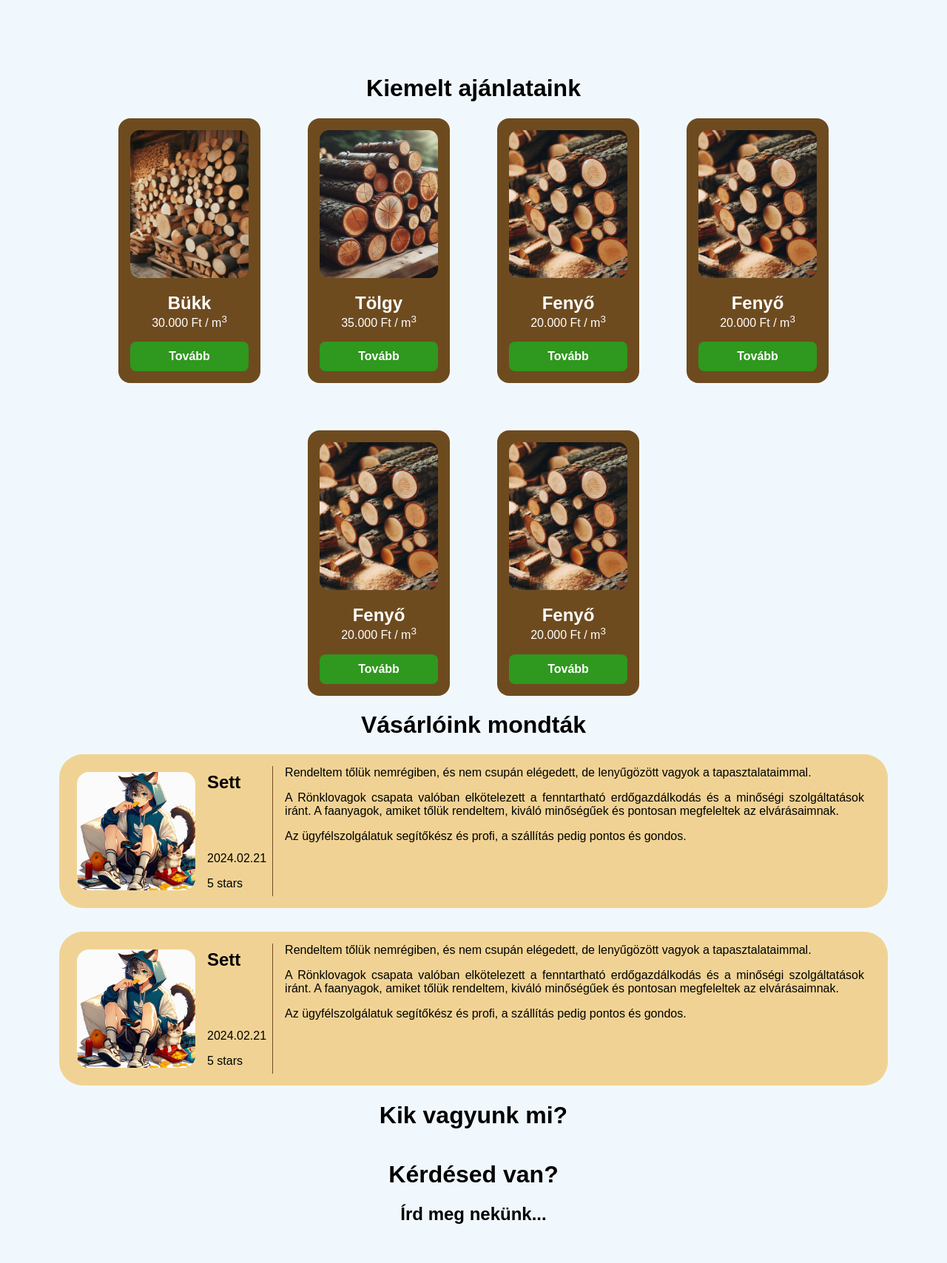
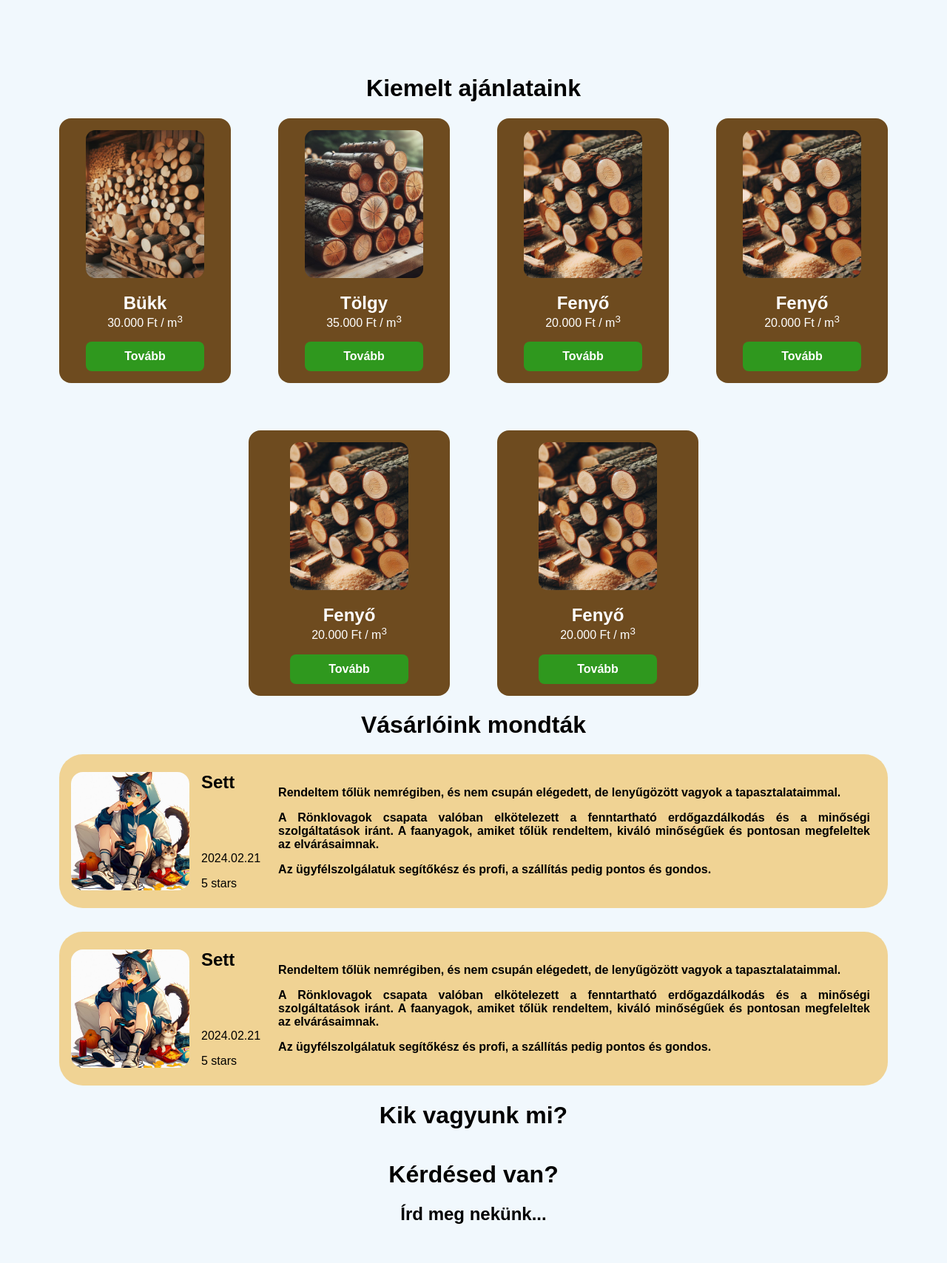
Before and after one commit to alukacs03/webterv_projekt_2024, a PHP site: page /pages/index.html in a window 1280 px wide. Shown: the part 80-1788 px from the top of the page at 74% size. Run offline with PHP 8.4, Linux system fonts and the light colour scheme.

Commit message:
Review CSS javítás, reszponzivitás optimalizálása

```diff
--- a/styles/style.css
+++ b/styles/style.css
@@ -102,6 +102,8 @@ a {
     padding: 1rem;
     color: white;
     border-radius: 1rem;
+    flex: 1;
+    max-width: 15rem;
 }
 
 .offerTitle {
@@ -152,13 +154,12 @@ a {
 }
 
 .reviewCard {
-    display: grid;
+    display: flex;
     box-sizing: border-box;
     background-color: var(--light-colour);
-    grid-template-columns: 2fr 9fr;
-    grid-template-rows: 1fr;
-    padding: 1rem;
+    padding: 1rem 0.5rem;
     border-radius: 2rem;
+    flex-wrap: wrap;
 }
 
 .reviewProfilePic {
@@ -185,17 +186,21 @@ a {
 .reviewLeft {
     display: flex;
     gap: 1rem;
-    border-right: 1px solid var(--dark-green);
     padding: 0.5rem;
     align-items: center;
     justify-content: space-evenly;
     text-align: left;
+    max-height: 10rem;
 }
 
 
 .reviewRight {
     padding: 0 1rem;
     margin: 0;
+    display: flex;
+    justify-content: center;
+    font-weight: bold;
+    flex: 1;
 }
 
 .reviewText {
```
